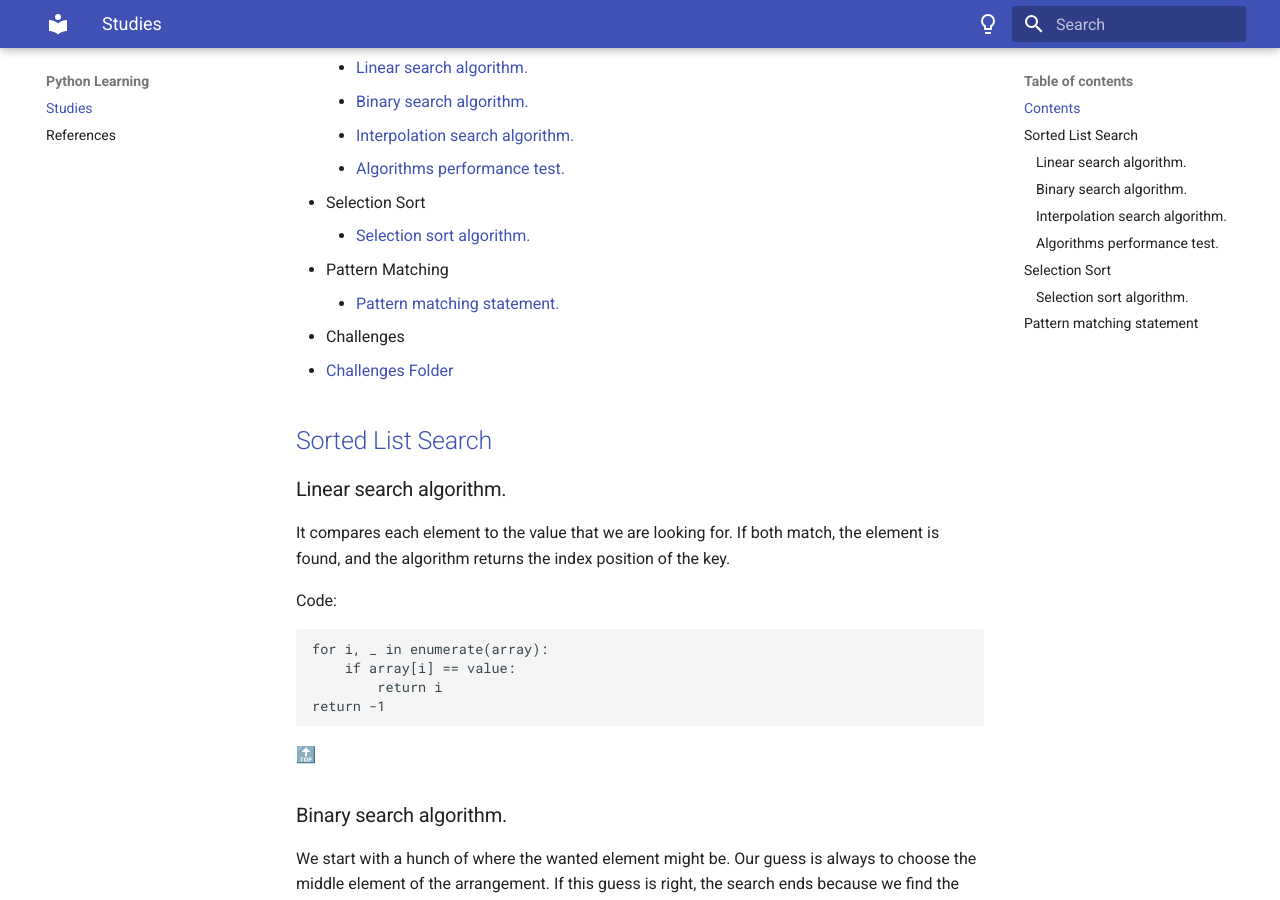
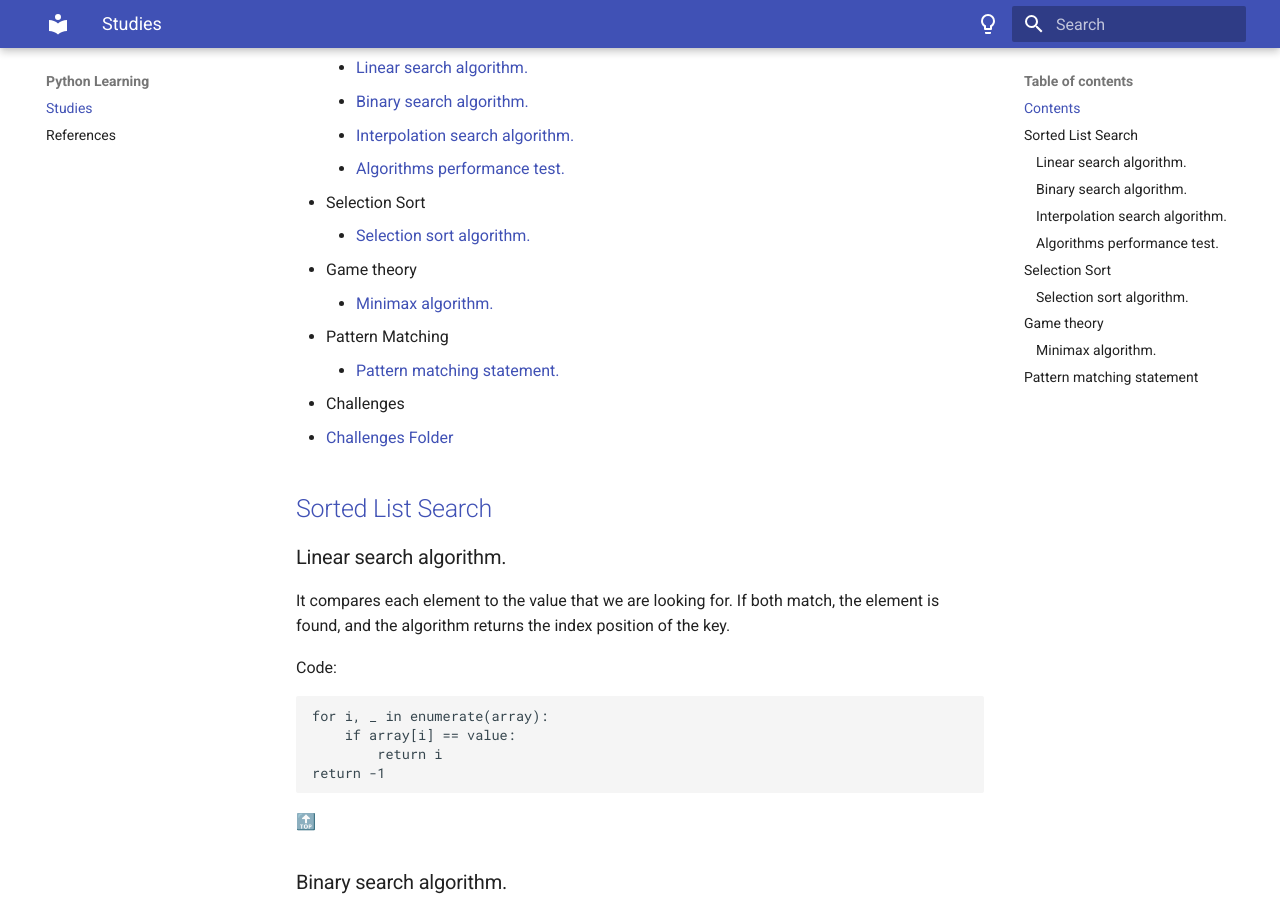
Before and after one commit to cicerohr/Python_Learning, an MkDocs documentation site: the page built from docs/index.md, in a window 1280 px wide and 900 px high, scrolled down 300 px. Built offline with MkDocs 1.6.1 and Material for MkDocs 9.7.7, drawn with Linux system fonts in a browser that asks for light colours; some of the changed text lies outside the part shown.

Commit message:
[Update] Game Theory.

```diff
--- a/docs/index.md
+++ b/docs/index.md
@@ -13,6 +13,10 @@
     * [Algorithms performance test.](#algorithms-performance-test)
 * Selection Sort
     * [Selection sort algorithm.](#selection-sort-algorithm)
+
+* Game theory
+    * [Minimax algorithm.](#minimax-algorithm)
+
 * Pattern Matching
     * [Pattern matching statement.](#pattern-matching-statement)
 * Challenges
@@ -203,6 +207,13 @@
                 minimum = j
         the_list[i], the_list[minimum] = the_list[minimum], the_list[i]
     return the_list
+
+[🔝](#studies)
+
+## Game theory
+
+### [Minimax algorithm.](../src/minimax.py)
+
 
 [🔝](#studies)
 
```
